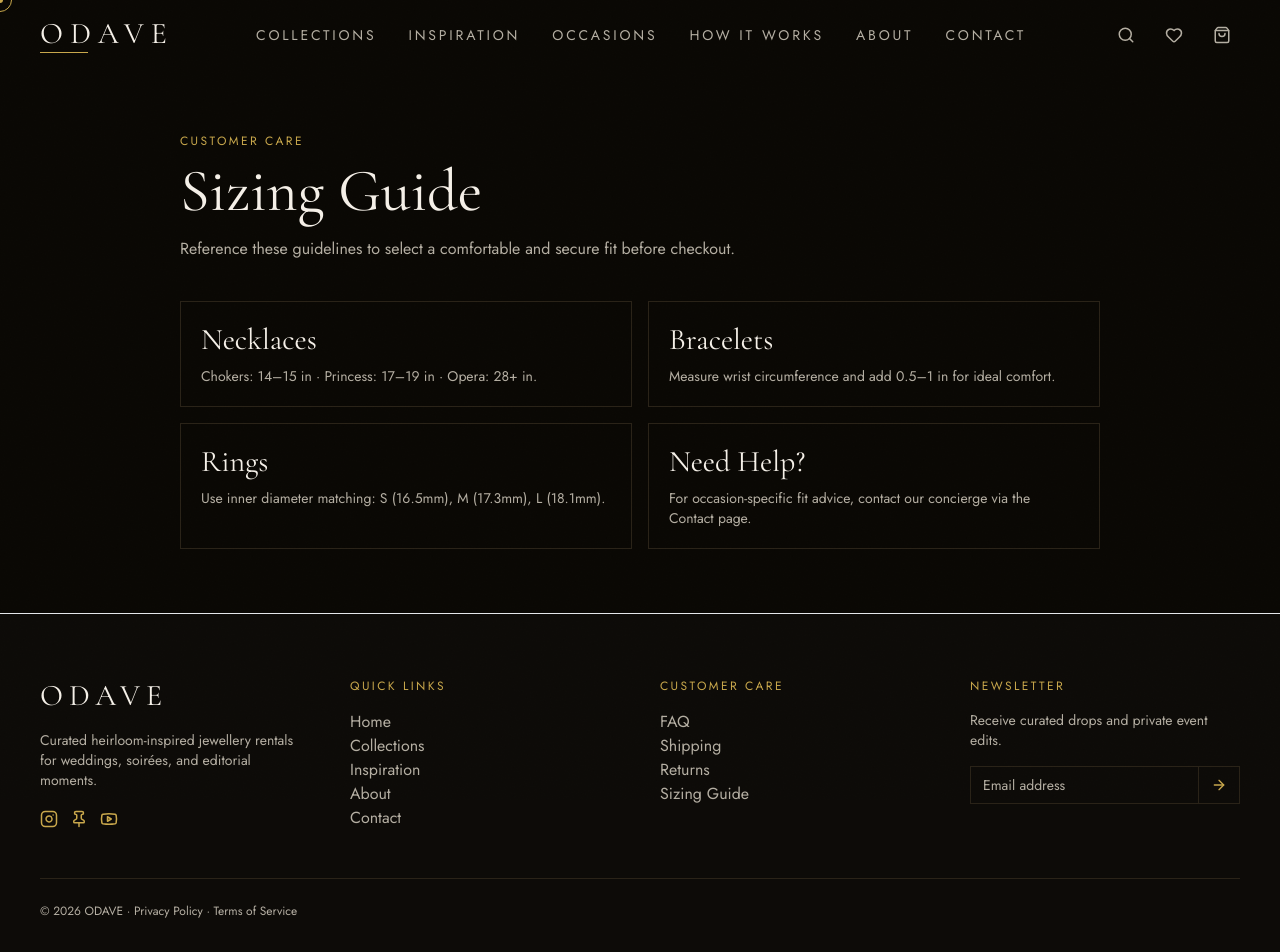
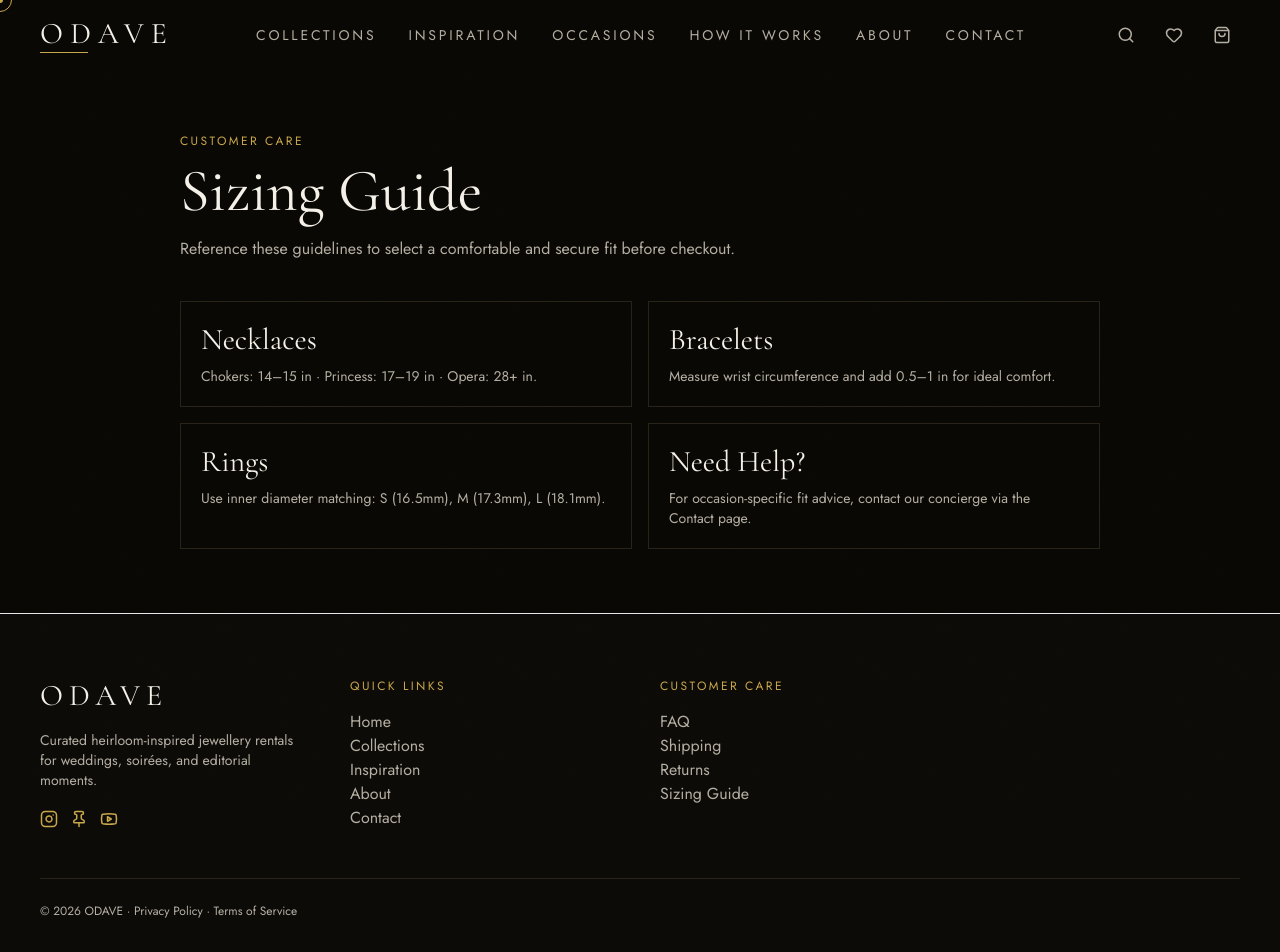
Before and after one commit to gurudeepdeeps/odave, a React (Vite) app: page /sizing-guide in a window 1280 px wide. Shown: the top 952 px of the page. Built offline with nearby package versions, Linux system fonts and the light colour scheme.

Commit message:
Remove newsletter subscription components from Footer and Home pages

```diff
--- a/src/components/layout/Footer.jsx
+++ b/src/components/layout/Footer.jsx
@@ -1,25 +1,14 @@
 import { ArrowRight, Instagram, PinIcon, Youtube } from 'lucide-react'
-import { useState } from 'react'
+
 import { Link } from 'react-router-dom'
 
 export default function Footer() {
-  const [email, setEmail] = useState('')
-  const [message, setMessage] = useState('')
 
   const scrollToTop = () => {
     window.scrollTo({ top: 0, behavior: 'smooth' })
   }
 
-  const handleNewsletterSubmit = (event) => {
-    event.preventDefault()
-    if (!/^\S+@\S+\.\S+$/.test(email)) {
-      setMessage('Enter a valid email.')
-      return
-    }
 
-    setMessage('Subscribed successfully.')
-    setEmail('')
-  }
 
   return (
     <footer className="bg-[#0d0b08]">
@@ -56,22 +45,7 @@ export default function Footer() {
             </div>
           </div>
 
-          <div>
-            <p className="text-xs uppercase tracking-luxe text-od-gold">Newsletter</p>
-            <p className="mt-4 text-sm text-od-ivory-muted">Receive curated drops and private event edits.</p>
-            <form className="mt-4 flex border border-od-border" onSubmit={handleNewsletterSubmit}>
-              <input
-                className="w-full bg-transparent px-3 py-2 text-sm outline-none placeholder:text-od-ivory-muted"
-                placeholder="Email address"
-                value={email}
-                onChange={(event) => setEmail(event.target.value)}
-              />
-              <button type="submit" className="border-l border-od-border px-3 text-od-gold" aria-label="Subscribe">
-                <ArrowRight size={16} />
-              </button>
-            </form>
-            {message ? <p className="mt-2 text-xs text-od-ivory-muted">{message}</p> : null}
-          </div>
+          {/* Newsletter section removed as requested */}
         </div>
 
         <div className="mt-12 border-t border-od-border pt-6 text-xs text-od-ivory-muted">
--- a/src/components/sections/NewsletterBanner.jsx
+++ /dev/null
@@ -1,40 +0,0 @@
-import { useState } from 'react'
-import Button from '../ui/Button.jsx'
-
-export default function NewsletterBanner() {
-  const [email, setEmail] = useState('')
-  const [error, setError] = useState('')
-
-  const handleSubmit = (event) => {
-    event.preventDefault()
-    if (!/^\S+@\S+\.\S+$/.test(email)) {
-      setError('Please enter a valid email address.')
-      return
-    }
-    setError('')
-    setEmail('')
-  }
-
-  return (
-    <section className="relative overflow-hidden px-6 py-24 lg:px-10">
-      <div
-        className="absolute inset-0 bg-cover bg-center"
-        style={{ backgroundImage: 'linear-gradient(rgba(10,8,4,0.75), rgba(10,8,4,0.75)), url(https://images.unsplash.com/photo-1515562141207-7a88fb7ce338?auto=format&fit=crop&w=1800&q=80)' }}
-      />
-      <div className="relative mx-auto max-w-3xl border border-od-border bg-od-bg/45 p-6 text-center md:p-8">
-        <h2 className="font-display text-5xl">Be The First To Know</h2>
-        <p className="mt-4 text-od-ivory-muted">New arrivals, exclusive offers, and styling inspiration</p>
-        <form className="mt-8 flex flex-col gap-3 sm:flex-row" onSubmit={handleSubmit}>
-          <input
-            className="w-full border border-od-border bg-od-bg/60 px-4 py-3 text-sm outline-none placeholder:text-od-ivory-muted"
-            placeholder="Your email"
-            value={email}
-            onChange={(event) => setEmail(event.target.value)}
-          />
-          <Button type="submit">Subscribe</Button>
-        </form>
-        {error ? <p className="mt-3 text-sm text-od-error">{error}</p> : null}
-      </div>
-    </section>
-  )
-}
--- a/src/pages/Home.jsx
+++ b/src/pages/Home.jsx
@@ -3,7 +3,7 @@ import CategorySection from '../components/sections/CategorySection.jsx'
 import FeaturedCollection from '../components/sections/FeaturedCollection.jsx'
 import HowItWorks from '../components/sections/HowItWorks.jsx'
 import Testimonials from '../components/sections/Testimonials.jsx'
-import NewsletterBanner from '../components/sections/NewsletterBanner.jsx'
+
 import useScrollReveal from '../hooks/useScrollReveal.js'
 
 export default function Home() {
@@ -27,7 +27,7 @@ export default function Home() {
       <div data-reveal className="reveal-item"><FeaturedCollection /></div>
       <div data-reveal className="reveal-item"><HowItWorks /></div>
       <div data-reveal className="reveal-item"><Testimonials /></div>
-      <div data-reveal className="reveal-item"><NewsletterBanner /></div>
+
     </main>
   )
 }
```
